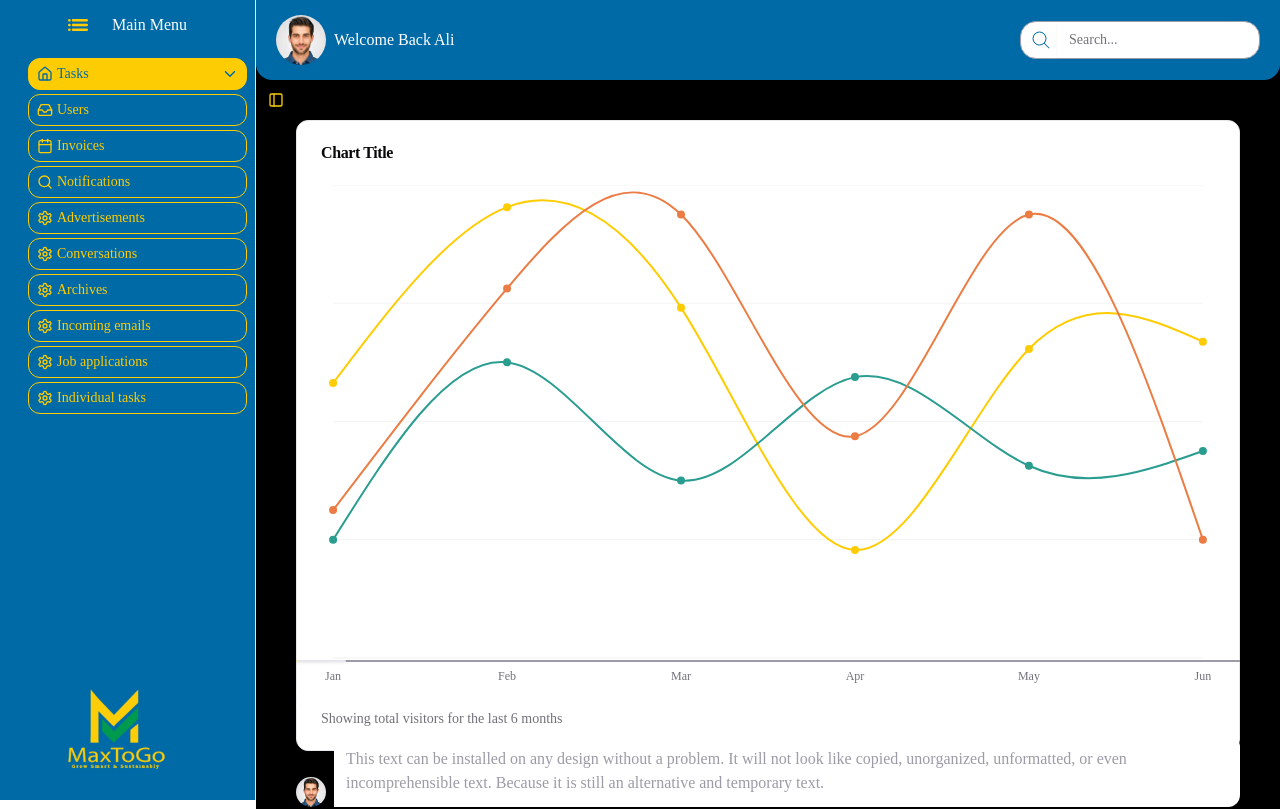
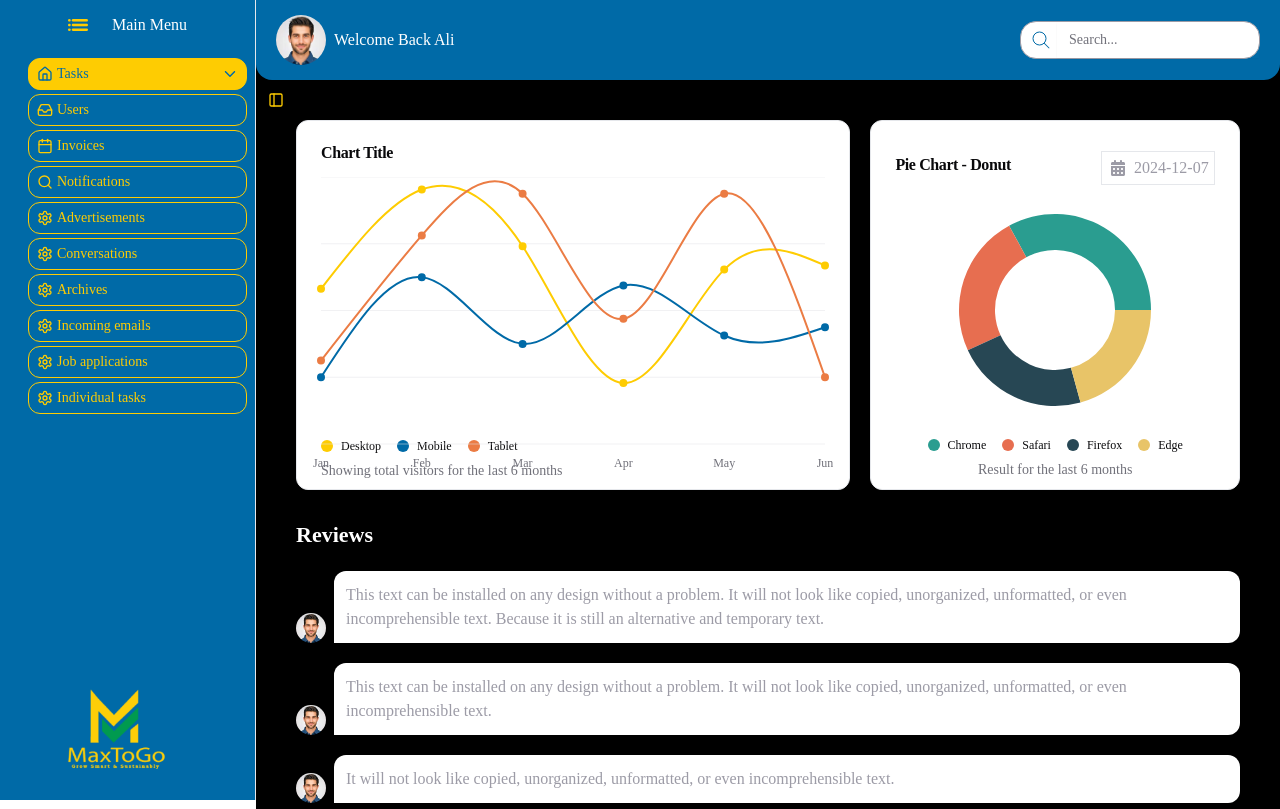
Before and after one commit to yasmineNjr/max-to-go-app, a Next.js app: page / in a window 1280 px wide. Shown: the top 809 px of the page. Built offline with nearby package versions, Linux system fonts and the light colour scheme.

Commit message:
complete home page

```diff
--- a/app/page.js
+++ b/app/page.js
@@ -4,35 +4,23 @@ import React, { useState } from "react"
 import styles from './styles'
 import { PieChartComponent } from '@/components/PieChart'
 import { LinearChart } from '@/components/LinearChart'
-import { Calendar } from "@/components/ui/calendar"
-import { user } from "@/public/assets"
 import Image from "next/image"
 import { reviews } from "@/constants"
 import ReviewComponent from "@/components/ReviewComponent"
+import "react-datepicker/dist/react-datepicker.css";
+
 
 const Tasks = () => {
 
-  const [date, setDate] = useState(new Date())
 
   return (
     <div className={`${styles.mainSection}`}>
-      <div className="flex flex-col w-full ">
-        <div className='mb-0 lg:mb-5 lg:h-[500px] pb-5'>
+      <div className="w-full flex flex-1 flex-col lg:flex-row lg:h-[370px]">
+        <div className="lg:w-[60%] lg:mr-5 lg:h-[370px] mb-2">
           <LinearChart/>
         </div>
-
-        <div className="mt-5 flex flex-col lg:flex-row w-full bg-textPrimary gap-2">
-          <div className="bg-secondaryColor ">
-          <PieChartComponent />
-          </div>
-          {/* <div className="bg-primaryColor w-[20%] sm:w-full ">
-            <Calendar
-              mode="single"
-              selected={date}
-              onSelect={setDate}
-              className="w-full h-full"
-            />
-          </div> */}
+        <div className="lg:w-[40%]  lg:h-[370px] mb-2">
+          <PieChartComponent/>
         </div>
       </div>
 
--- a/components/LinearChart.jsx
+++ b/components/LinearChart.jsx
@@ -14,6 +14,7 @@ import {
 import {
   ChartConfig,
   ChartContainer,
+  ChartLegend,
   ChartTooltip,
   ChartTooltipContent,
 } from "@/components/ui/chart"
@@ -29,26 +30,27 @@ const chartData = [
 const chartConfig = {
   desktop: {
     label: "Desktop",
-    color: "hsl(var(--chart-1))",
+    color: "#FECC02",
   },
   mobile: {
     label: "Mobile",
-    color: "hsl(var(--chart-2))",
+    color: "#006AA7",
   },
   tablet: {
     label: "Tablet",
-    color: "hsl(var(--chart-))",
+    color: "#EB7C44",
   },
 }
 
 export function LinearChart() {
   return (
-    <Card className='h-fit'>
-      <CardHeader>
+    <Card className='lg:h-[370px]'>
+      <div className="lg:h-[370px]">
+        <CardHeader className="lg:h-[15%]">
           <CardTitle>Chart Title</CardTitle>
           {/* <CardDescription>January - December 2024</CardDescription> */}
         </CardHeader>
-      <CardContent >
+        <CardContent className="py-0  lg:h-[70%] ">
           <ChartContainer config={chartConfig}>
             <LineChart
               accessibilityLayer
@@ -57,6 +59,7 @@ export function LinearChart() {
                 left: 12,
                 right: 12,
               }}
+              className=""
             >
               <CartesianGrid vertical={false} />
               <XAxis
@@ -85,10 +88,10 @@ export function LinearChart() {
               <Line
                 dataKey="mobile"
                 type="natural"
-              stroke="var(--color-desktop)"
+                stroke="#006AA7"
                 strokeWidth={2}
                 dot={{
-                fill: "var(--color-desktop)",
+                  fill: "#006AA7",
                 }}
                 activeDot={{
                   r: 6,
@@ -110,14 +113,39 @@ export function LinearChart() {
 
           </ChartContainer>
         </CardContent>
-      <CardFooter className="flex-col items-start gap-2 text-sm">
+        <CardFooter className="flex flex-col items-start gap-2 text-sm lg:h-[15%] pt-0">
           {/* <div className="flex gap-2 font-medium leading-none">
             Trending up by 5.2% this month <TrendingUp className="h-4 w-4" />
           </div> */}
+          <div className="flex items-center gap-4">
+            <div className="flex items-center gap-2">
+              <span
+                className="w-3 h-3 rounded-full"
+                style={{ backgroundColor: chartConfig.desktop.color }}
+              ></span>
+              <span className="text-[12px]">Desktop</span>
+            </div>
+            <div className="flex items-center gap-2">
+              <span
+                className="w-3 h-3 rounded-full"
+                style={{ backgroundColor: chartConfig.mobile.color }}
+              ></span>
+              <span className="text-[12px]">Mobile</span>
+            </div>
+            <div className="flex items-center gap-2">
+              <span
+                className="w-3 h-3 rounded-full"
+                style={{ backgroundColor: chartConfig.tablet.color }}
+              ></span>
+              <span className="text-[12px]">Tablet</span>
+            </div>
+          </div>
+
           <div className="leading-none text-muted-foreground">
             Showing total visitors for the last 6 months
           </div>
         </CardFooter>
+      </div>
     </Card>
   )
 }
--- a/components/PieChart.jsx
+++ b/components/PieChart.jsx
@@ -17,12 +17,16 @@ import {
   ChartTooltip,
   ChartTooltipContent,
 } from "@/components/ui/chart"
+import DatePicker from "react-datepicker"
+import { FaCalendarDays } from "react-icons/fa6";
+import { useState } from "react"
+
 const chartData = [
   { browser: "chrome", visitors: 275, fill: "var(--color-chrome)" },
   { browser: "safari", visitors: 200, fill: "var(--color-safari)" },
   { browser: "firefox", visitors: 187, fill: "var(--color-firefox)" },
   { browser: "edge", visitors: 173, fill: "var(--color-edge)" },
-  { browser: "other", visitors: 90, fill: "var(--color-other)" },
+  // { browser: "other", visitors: 90, fill: "var(--color-other)" },
 ]
 
 const chartConfig = {
@@ -45,19 +49,34 @@ const chartConfig = {
     label: "Edge",
     color: "hsl(var(--chart-4))",
   },
-  other: {
-    label: "Other",
-    color: "hsl(var(--chart-5))",
-  },
+  // other: {
+  //   label: "Other",
+  //   color: "hsl(var(--chart-5))",
+  // },
 }
 
+{/*  */}
+
 export function PieChartComponent() {
+
+  const [date, setDate] = useState(new Date())
+
   return (
-    <Card className="flex flex-col w-full">
-      {/* <CardHeader className="items-center pb-0">
+    <Card className="flex flex-col w-full lg:h-[370px] xl:h:[400px] ">
+      <CardHeader className="flex flex-col md:flex-row items-center justify-between pb-0">
         <CardTitle>Pie Chart - Donut</CardTitle>
-        <CardDescription>January - June 2024</CardDescription>
-      </CardHeader> */}
+        <div className="flex w-fit rounded-md border border-customGray items-center justify-center text-textPrimary">
+          <FaCalendarDays color="#9C9BA6" className="m-2"/>
+          <DatePicker
+            selected={date}
+            onChange={(date) => setDate(date)}
+            showTimeSelect={false}
+            dateFormat="yyyy-MM-dd"
+            className="w-20"
+          />
+        </div>
+        {/* <CardDescription>January - June 2024</CardDescription> */}
+      </CardHeader>
       <CardContent className="flex-1 pb-0">
         <ChartContainer
           config={chartConfig}
@@ -77,14 +96,51 @@ export function PieChartComponent() {
           </PieChart>
         </ChartContainer>
       </CardContent>
-      {/* <CardFooter className="flex-col gap-2 text-sm">
-        <div className="flex items-center gap-2 font-medium leading-none">
+      <CardFooter className="flex-col gap-2 text-sm">
+        {/* <div className="flex items-center gap-2 font-medium leading-none">
           Trending up by 5.2% this month <TrendingUp className="h-4 w-4" />
+        </div> */}
+        <div className="flex items-center gap-4">
+          <div className="flex items-center gap-2">
+            <span
+              className="w-3 h-3 rounded-full"
+              style={{ backgroundColor: chartConfig.chrome.color }}
+            ></span>
+            <span className="text-[12px]">Chrome</span>
+          </div>
+          <div className="flex items-center gap-2">
+            <span
+              className="w-3 h-3 rounded-full"
+              style={{ backgroundColor: chartConfig.safari.color }}
+            ></span>
+            <span className="text-[12px]">Safari</span>
+          </div>
+          <div className="flex items-center gap-2">
+            <span
+              className="w-3 h-3 rounded-full"
+              style={{ backgroundColor: chartConfig.firefox.color }}
+            ></span>
+            <span className="text-[12px]">Firefox</span>
+          </div>
+          <div className="flex items-center gap-2">
+            <span
+              className="w-3 h-3 rounded-full"
+              style={{ backgroundColor: chartConfig.edge.color }}
+            ></span>
+            <span className="text-[12px]">Edge</span>
+          </div>
+          {/* <div className="flex items-center gap-2">
+            <span
+              className="w-3 h-3 rounded-full"
+              style={{ backgroundColor: chartConfig.other.color }}
+            ></span>
+            <span className="text-[12px]">Other</span>
+          </div> */}
         </div>
         <div className="leading-none text-muted-foreground">
-          Showing total visitors for the last 6 months
+          Result for the last 6 months
         </div>
-      </CardFooter> */}
+      </CardFooter>
     </Card>
   )
 }
--- a/components/ui/card.jsx
+++ b/components/ui/card.jsx
@@ -13,7 +13,7 @@ Card.displayName = "Card"
 const CardHeader = React.forwardRef(({ className, ...props }, ref) => (
   <div
     ref={ref}
-    className={cn("flex flex-col space-y-1.5 p-6", className)}
+    className={cn("flex flex-col space-y-1.5 p-6 ", className)}
     {...props} />
 ))
 CardHeader.displayName = "CardHeader"
@@ -35,7 +35,7 @@ const CardDescription = React.forwardRef(({ className, ...props }, ref) => (
 CardDescription.displayName = "CardDescription"
 
 const CardContent = React.forwardRef(({ className, ...props }, ref) => (
-  <div ref={ref} className={cn("p-6 pt-0", className)} {...props} />
+  <div ref={ref} className={cn("px-3 py-0", className)} {...props} />
 ))
 CardContent.displayName = "CardContent"
 
--- a/package.json
+++ b/package.json
@@ -23,6 +23,7 @@
     "lucide-react": "^0.465.0",
     "next": "14.2.19",
     "react": "^18",
+    "react-datepicker": "^7.5.0",
     "react-day-picker": "^8.10.1",
     "react-dom": "^18",
     "react-hook-form": "^7.54.0",
```
Also changed, not shown: components/CustomFormField.jsx (line endings or trailing spaces), 1 other file (tests, documents, lock files or other folders). Lines whose indentation alone changed are shown as unchanged.
